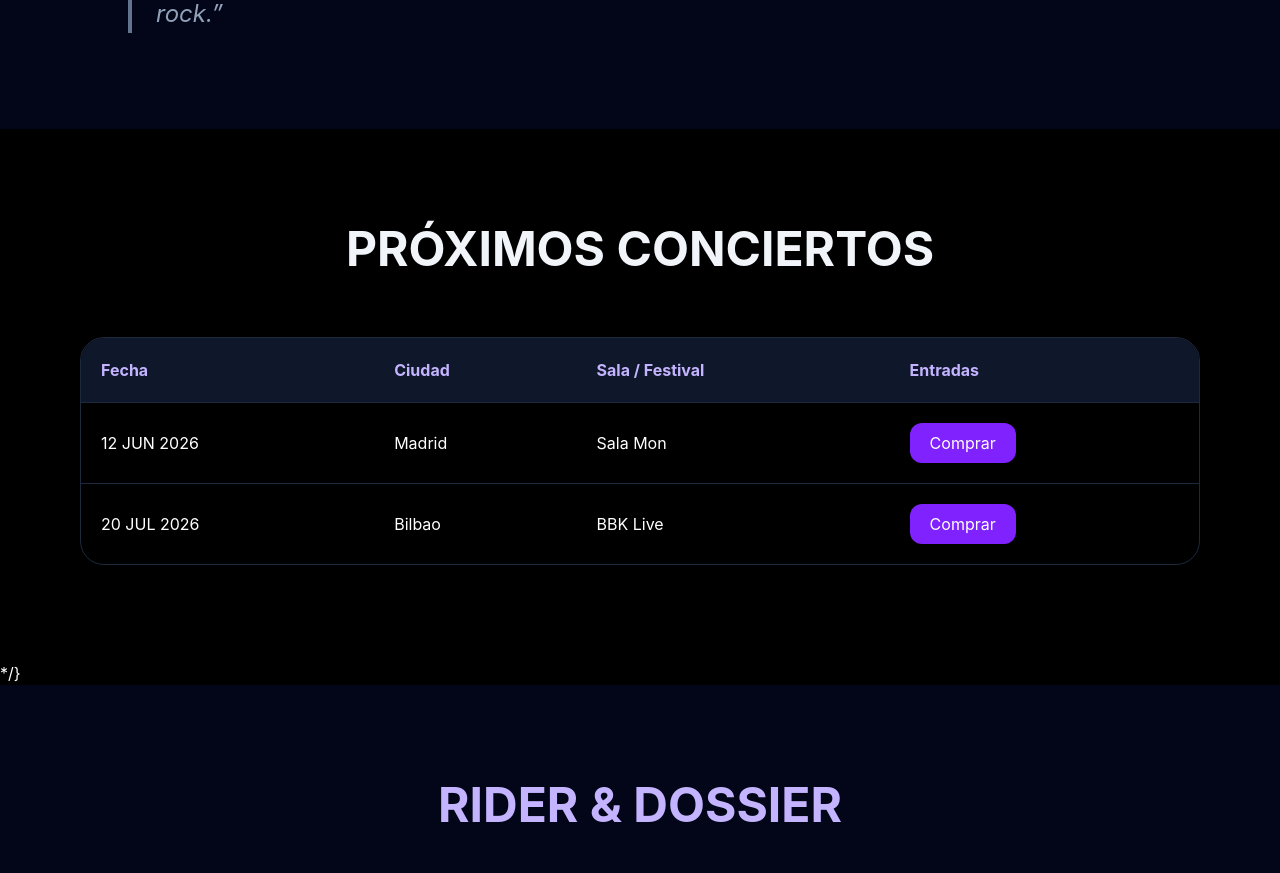
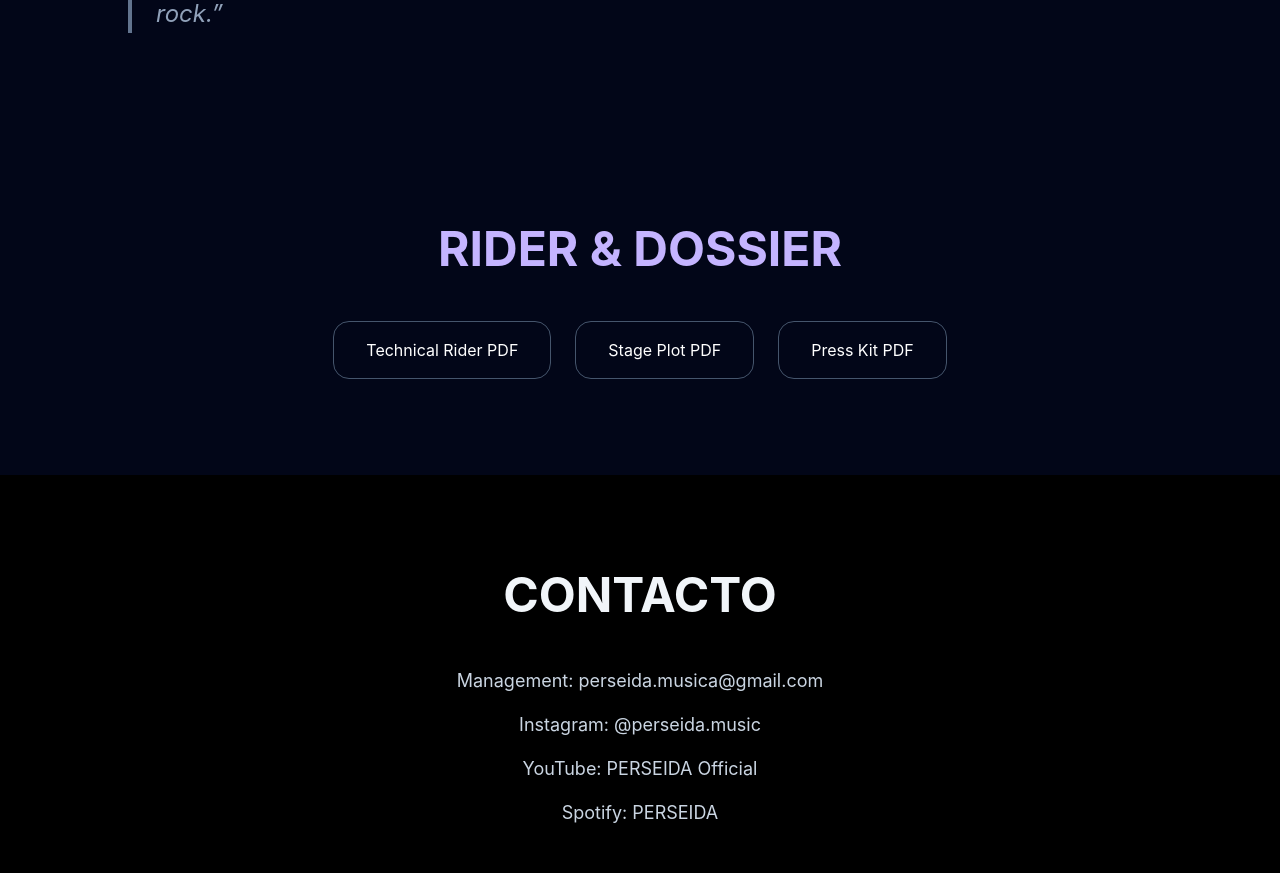
Before and after one commit to perseidamusic/perseida-epk, a React (Vite) app: page / in a window 1280 px wide. Shown: the part 3760-4633 px from the top of the page. Built offline with nearby package versions, Linux system fonts and the light colour scheme.

Commit message:
Update App.jsx

```diff
--- a/src/App.jsx
+++ b/src/App.jsx
@@ -205,9 +205,8 @@ export default function PerseidaEPK() {
           </div>
         </div>
       </section>
-
-      {/*     {/* CONCIERTOS */}
-      <section className="py-24 px-6 md:px-20 bg-black">
+    {/* CONCIERTOS */}
+      {/* <section className="py-24 px-6 md:px-20 bg-black">
         <div className="max-w-6xl mx-auto">
           <h2 className="text-5xl font-bold text-center mb-16 text-slate-100">
             PRÓXIMOS CONCIERTOS
```
